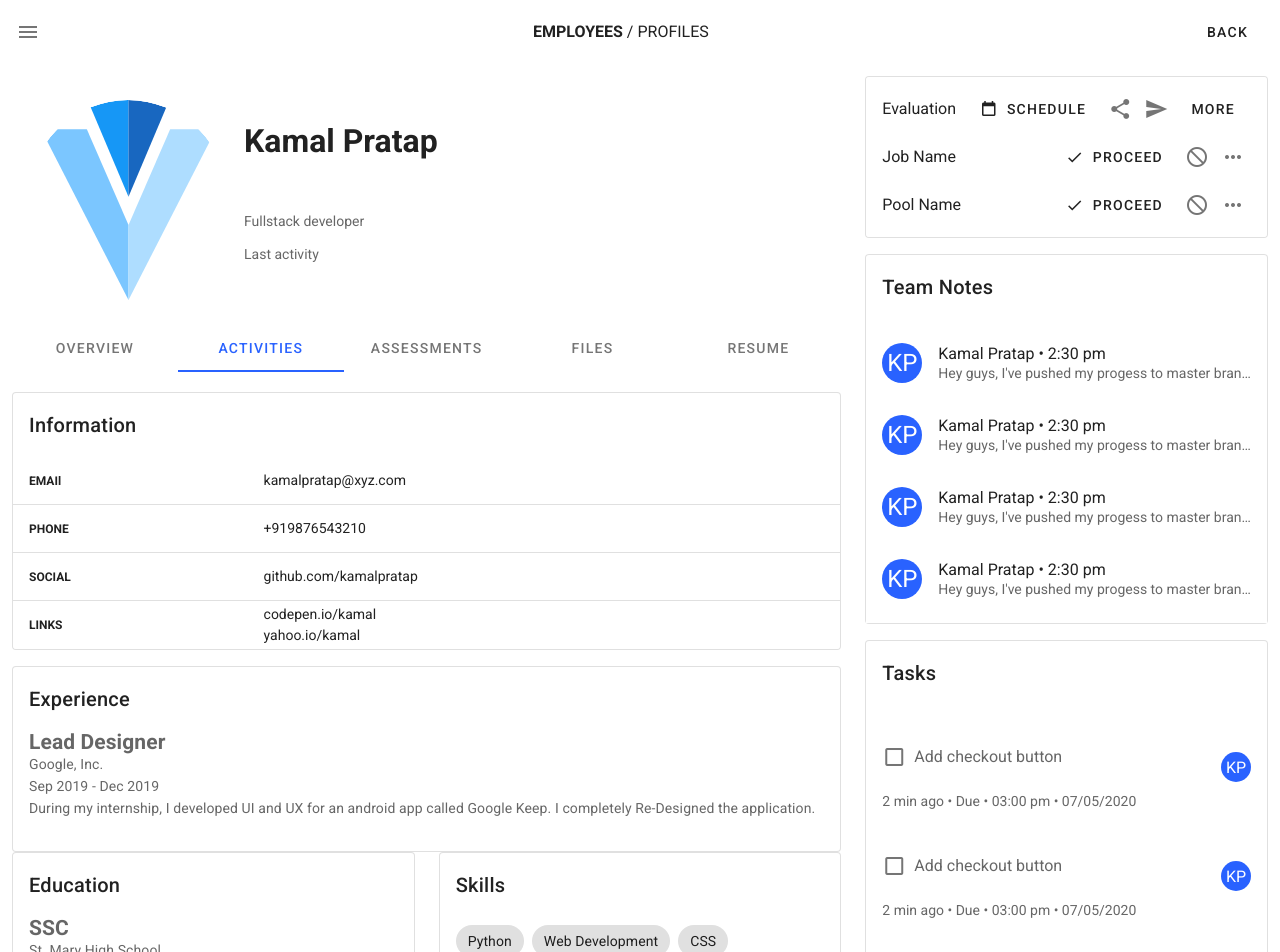
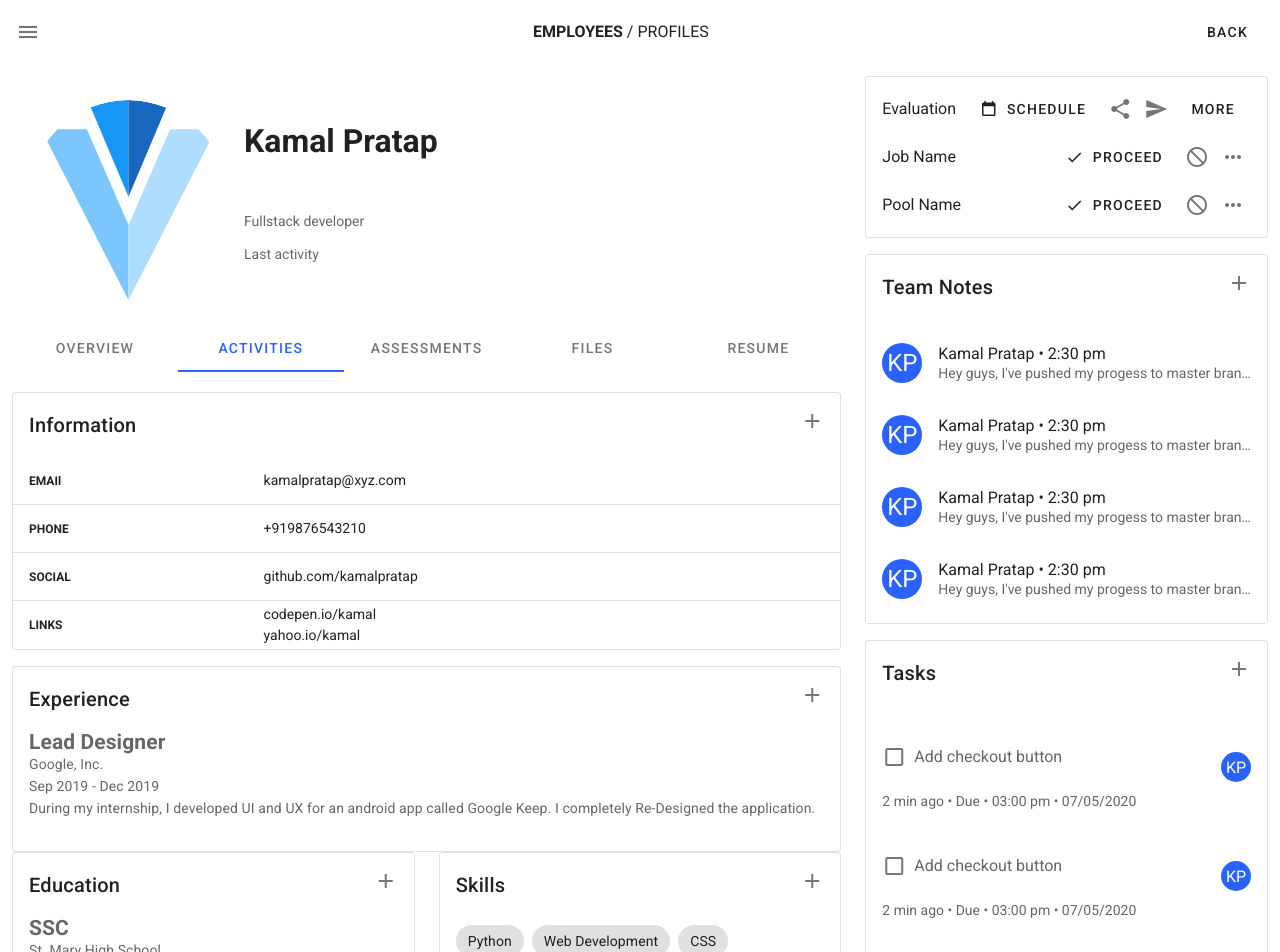
Before and after one commit to pSnehanshu/duckcart-project, a Vue app: page / in a window 1280 px wide. Shown: the top 952 px of the page. Built offline with nearby package versions, Linux system fonts and the light colour scheme.

Commit message:
added plus button

```diff
--- a/src/components/main-area.vue
+++ b/src/components/main-area.vue
@@ -31,6 +31,11 @@
           <v-tab-item>Empty</v-tab-item>
           <v-tab-item>
             <v-card outlined>
+              <div class="float-right">
+                <v-btn icon fab>
+                  <v-icon>mdi-plus</v-icon>
+                </v-btn>
+              </div>
               <v-card-title>Information</v-card-title>
               <v-simple-table>
                 <tbody>
@@ -58,6 +63,11 @@
             </v-card>
 
             <v-card outlined class="mt-4">
+              <div class="float-right">
+                <v-btn icon fab>
+                  <v-icon>mdi-plus</v-icon>
+                </v-btn>
+              </div>
               <v-card-title>Experience</v-card-title>
               <v-card-text>
                 <div>
@@ -72,6 +82,11 @@
             <v-row>
               <v-col>
                 <v-card outlined>
+                  <div class="float-right">
+                    <v-btn icon fab>
+                      <v-icon>mdi-plus</v-icon>
+                    </v-btn>
+                  </div>
                   <v-card-title>Education</v-card-title>
                   <v-card-text>
                     <div>
@@ -91,6 +106,11 @@
               </v-col>
               <v-col>
                 <v-card outlined>
+                  <div class="float-right">
+                    <v-btn icon fab>
+                      <v-icon>mdi-plus</v-icon>
+                    </v-btn>
+                  </div>
                   <v-card-title>Skills</v-card-title>
                   <v-card-text>
                     <v-chip v-for="(skill, i) in skills" :key="i" class="mr-2 mt-2">{{skill}}</v-chip>
@@ -156,6 +176,12 @@
         </v-card>
 
         <v-card outlined class="mt-4">
+          <div class="float-right">
+            <v-btn icon fab>
+              <v-icon>mdi-plus</v-icon>
+            </v-btn>
+          </div>
+
           <v-card-title>Team Notes</v-card-title>
 
           <div>
@@ -176,6 +202,12 @@
         </v-card>
 
         <v-card outlined class="mt-4">
+          <div class="float-right">
+            <v-btn icon fab>
+              <v-icon>mdi-plus</v-icon>
+            </v-btn>
+          </div>
+
           <v-card-title>Tasks</v-card-title>
 
           <div>
```
